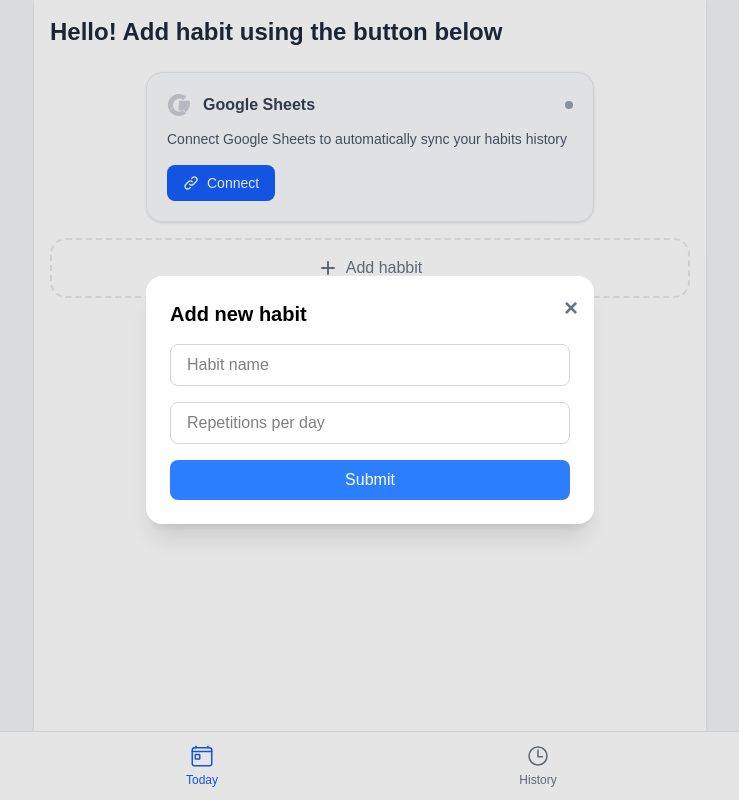
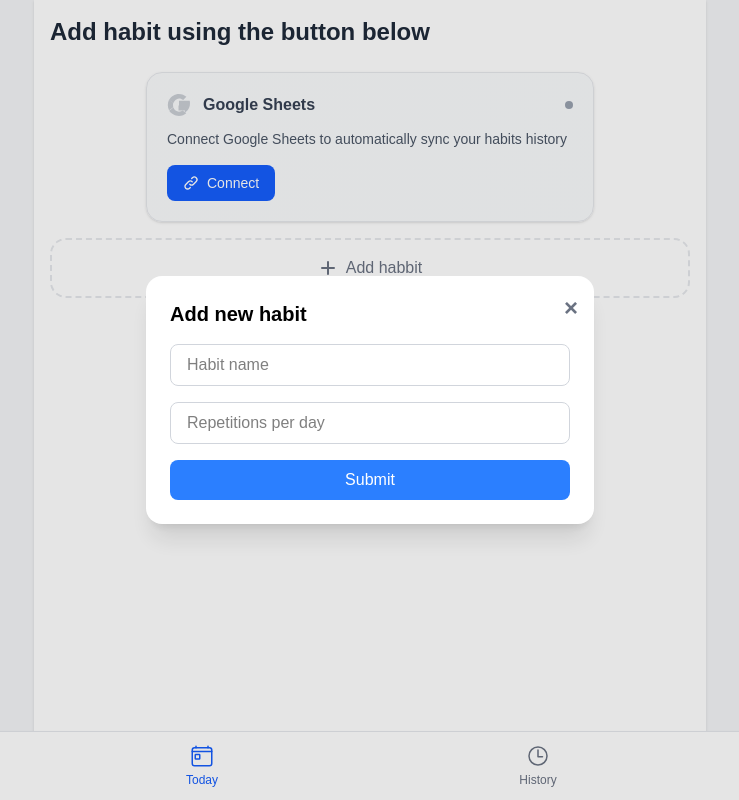
Before and after one commit to fedek1324/Habbits-Tracker, a Next.js app: page / in a window 1280 px wide. Both pictures are taken after a click on the button "Add habbit". Shown: the whole page, without its empty margins (270-1009 px from the left). Built offline with nearby package versions, Linux system fonts and the light colour scheme.

Commit message:
change text

```diff
--- a/app/page.tsx
+++ b/app/page.tsx
@@ -964,7 +964,7 @@ export default function Home() {
     );
   }
 
-  const todayDisplayed = new Date().toLocaleDateString("ru-RU", {
+  const todayDisplayed = new Date().toLocaleDateString("en-US", {
     day: "numeric",
     month: "long",
   });
@@ -991,8 +991,8 @@ export default function Home() {
             <>
               <h1 className="text-xl sm:text-2xl font-semibold text-gray-800 mb-6">
                 {displayHabits.length > 0
-                  ? `Hello! Habits for today (${todayDisplayed}):`
-                  : "Hello! Add habit using the button below"}
+                  ? `Habits for today (${todayDisplayed}):`
+                  : "Add habit using the button below"}
               </h1>
 
               {/*Google integration panel */}
```
